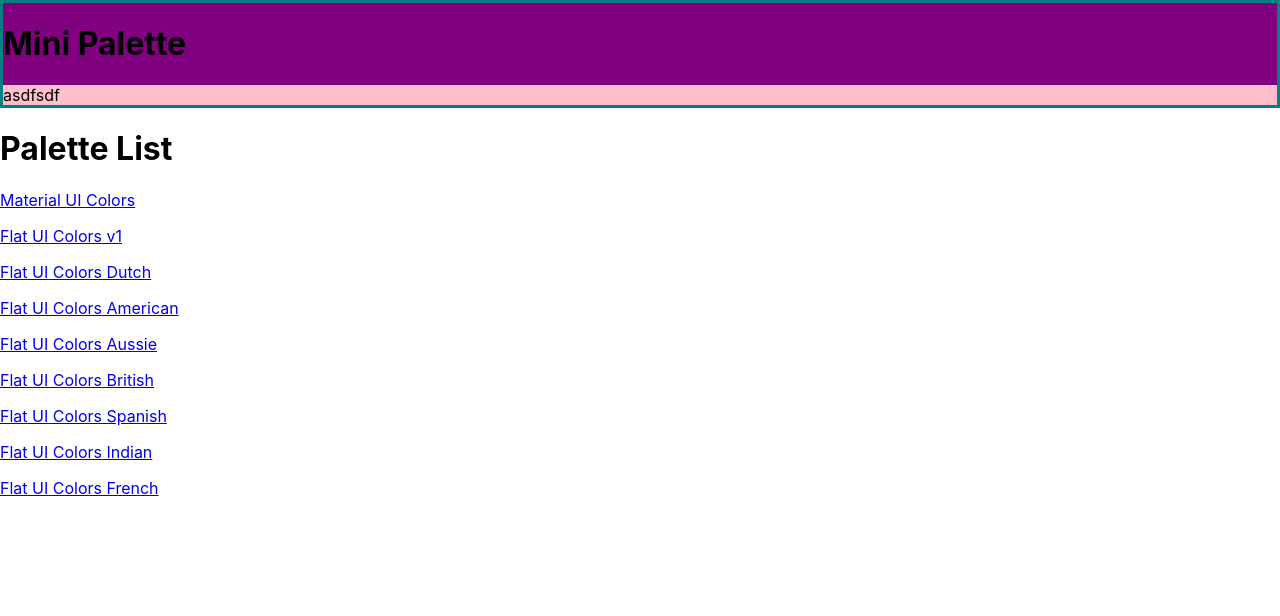
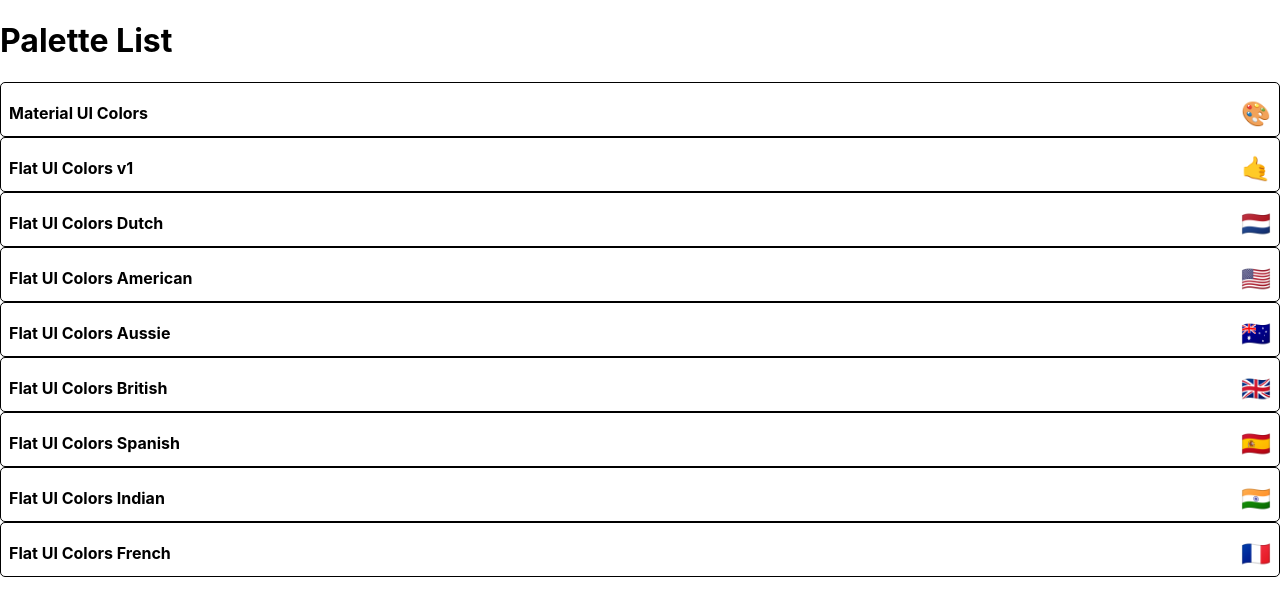
Before and after one commit to Cashley112/react-colors, a React (Create React App) app: page / in a window 1280 px wide. Shown: the top 616 px of the page. Built offline with nearby package versions, Linux system fonts and the light colour scheme.

Commit message:
start styling MiniPalette

```diff
--- a/src/MiniPalette.js
+++ b/src/MiniPalette.js
@@ -2,21 +2,44 @@ import React from 'react';
 import { withStyles } from '@material-ui/styles';
 
 const styles = {
-    main: {
-        backgroundColor: 'purple',
-        border: '3px solid teal'
+    root: {
+        backgroundColor: 'white',
+        borderRadius: '5px',
+        border: '1px solid black',
+        padding: '0.5rem',
+        position: 'relative',
+        overflow: 'hidden',
+        '&:hover': {
+            cursor: 'pointer'
+        }
     },
-    secondary: {
-        backgroundColor: 'pink'
+    colors: {
+        backgroundColor: 'grey'
+    },
+    title: {
+        display: 'flex',
+        justifyContet: 'space-between',
+        alignItems: 'center',
+        margin: '0',
+        color: 'black',
+        paddingTop: '0.5rem',
+        fontSize: '1rem',
+        position: 'relative'
+    },
+    emoji: {
+        marginLeft: 'auto',
+        fontSize: '1.5rem'
     }
 }
 
 function MiniPalette(props) {
-    const { classes } = props;
+    const { classes, paletteName, emoji } = props;
     return (
-        <div className={classes.main}>
-            <h1>Mini Palette</h1>
-            <section className={classes.secondary}>asdfsdf</section>
+        <div className={classes.root}>
+            <div className={classes.colors}></div>
+            <h5 className={classes.title}>
+                {paletteName} <span className={classes.emoji}>{emoji}</span>
+            </h5>
         </div>
     )
 }
--- a/src/PaletteList.js
+++ b/src/PaletteList.js
@@ -7,12 +7,9 @@ class PaletteList extends Component {
         const { palettes } = this.props;
         return(
             <div>
-                <MiniPalette />
                 <h1>Palette List</h1>
                 {palettes.map(palette => (
-                    <p>
-                        <Link to={`/palette/${palette.id}`}>{palette.paletteName}</Link>
-                    </p>
+                    <MiniPalette { ...palette } />
                 ))}
             </div>
         )
```
